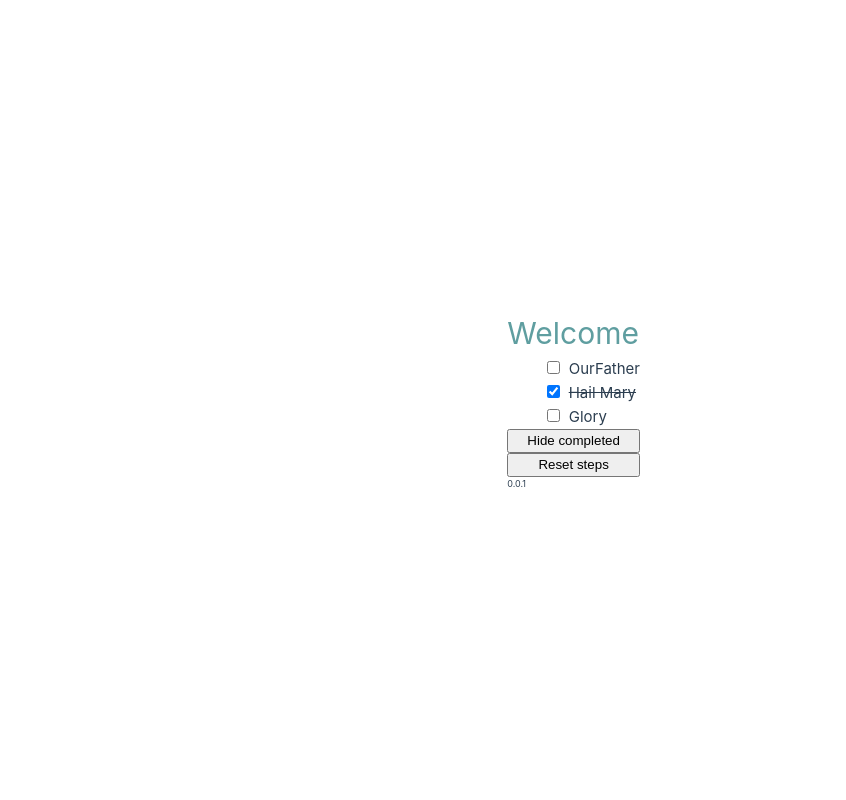
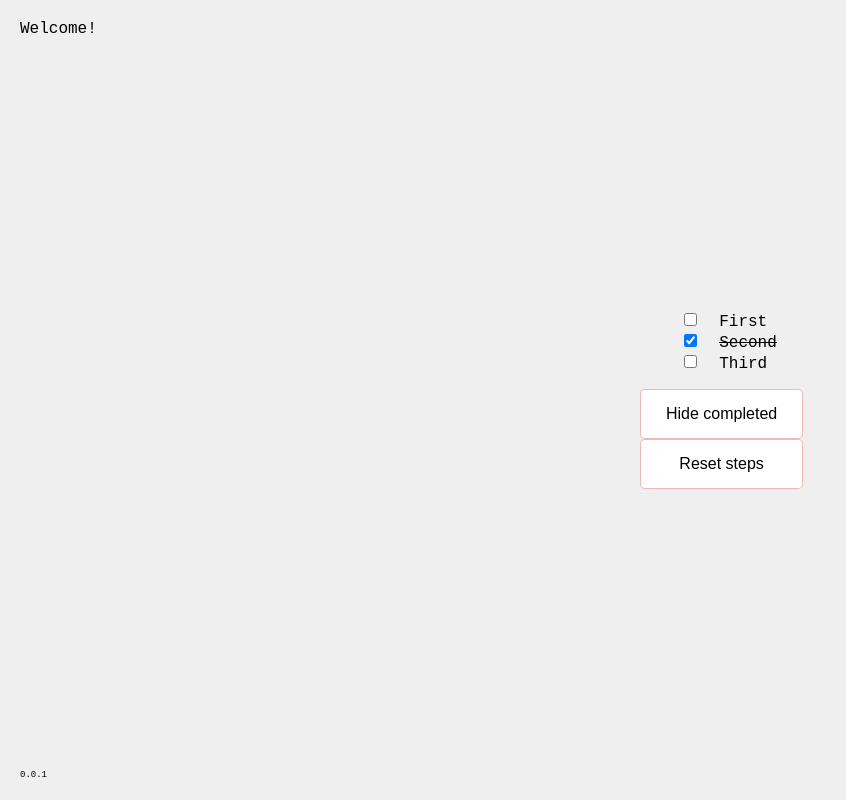
Before and after one commit to sullivant/rosary, a Vue app: page / in a window 1280 px wide. Shown: the whole page, without its empty margins (0-846 px from the left). Built offline with nearby package versions, Linux system fonts and the light colour scheme.

Commit message:
tinkering; learning.

```diff
--- a/src/App.vue
+++ b/src/App.vue
@@ -1,17 +1,15 @@
 <script setup lang="ts">
 import { ref, computed } from 'vue'
-import {version} from '../package.json'
+import { version } from '../package.json'
 import Step from './components/Step.vue'
 
 let stepId = 0 // ID for each step in the rosary
 
-const message = ref('Welcome')
-const titleClass = ref('title')
 const hideCompleted = ref(false)
 const steps = ref([
-  { id: stepId++, text: 'OurFather', done: false },
-  { id: stepId++, text: 'Hail Mary', done: true },
-  { id: stepId++, text: 'Glory', done: false }
+  { id: stepId++, text: 'First', done: false },
+  { id: stepId++, text: 'Second', done: true },
+  { id: stepId++, text: 'Third', done: false }
 ])
 
 const filteredSteps = computed(() => {
@@ -28,7 +26,8 @@ function toggleHideCompleted() {
 </script>
 
 <template>
-  <h1 :class="titleClass">{{ message }}</h1>
+  <div class="logo">Welcome!</div>
+  <span class="appVersion">{{ version }}</span>
   <br />
 
   <ul>
@@ -42,14 +41,27 @@ function toggleHideCompleted() {
   <br />
   <button @click="resetSteps()">Reset steps</button>
   <br />
-  <span class="appVersion">{{ version }}</span>
 </template>
 
 <style>
 .title {
   color: cadetblue;
 }
+.logo {
+  position: fixed;
+  top: 20px;
+  left: 20px;
+  color: #000;
+  display: flex;
+  place-items: center;
+}
 .appVersion {
+  position: fixed;
+  bottom: 20px;
+  left: 20px;
   font-size: xx-small;
+  color: #000;
+  display: flex;
+  place-items: center;
 }
 </style>
--- a/src/assets/base.css
+++ /dev/null
@@ -1,74 +0,0 @@
-/* color palette from <https://github.com/vuejs/theme> */
-:root {
-  --vt-c-white: #ffffff;
-  --vt-c-white-soft: #f8f8f8;
-  --vt-c-white-mute: #f2f2f2;
-
-  --vt-c-black: #181818;
-  --vt-c-black-soft: #222222;
-  --vt-c-black-mute: #282828;
-
-  --vt-c-indigo: #2c3e50;
-
-  --vt-c-divider-light-1: rgba(60, 60, 60, 0.29);
-  --vt-c-divider-light-2: rgba(60, 60, 60, 0.12);
-  --vt-c-divider-dark-1: rgba(84, 84, 84, 0.65);
-  --vt-c-divider-dark-2: rgba(84, 84, 84, 0.48);
-
-  --vt-c-text-light-1: var(--vt-c-indigo);
-  --vt-c-text-light-2: rgba(60, 60, 60, 0.66);
-  --vt-c-text-dark-1: var(--vt-c-white);
-  --vt-c-text-dark-2: rgba(235, 235, 235, 0.64);
-}
-
-/* semantic color variables for this project */
-:root {
-  --color-background: var(--vt-c-white);
-  --color-background-soft: var(--vt-c-white-soft);
-  --color-background-mute: var(--vt-c-white-mute);
-
-  --color-border: var(--vt-c-divider-light-2);
-  --color-border-hover: var(--vt-c-divider-light-1);
-
-  --color-heading: var(--vt-c-text-light-1);
-  --color-text: var(--vt-c-text-light-1);
-
-  --section-gap: 160px;
-}
-
-@media (prefers-color-scheme: dark) {
-  :root {
-    --color-background: var(--vt-c-black);
-    --color-background-soft: var(--vt-c-black-soft);
-    --color-background-mute: var(--vt-c-black-mute);
-
-    --color-border: var(--vt-c-divider-dark-2);
-    --color-border-hover: var(--vt-c-divider-dark-1);
-
-    --color-heading: var(--vt-c-text-dark-1);
-    --color-text: var(--vt-c-text-dark-2);
-  }
-}
-
-*,
-*::before,
-*::after {
-  box-sizing: border-box;
-  margin: 0;
-  position: relative;
-  font-weight: normal;
-}
-
-body {
-  min-height: 100vh;
-  color: var(--color-text);
-  background: var(--color-background);
-  transition: color 0.5s, background-color 0.5s;
-  line-height: 1.6;
-  font-family: Inter, -apple-system, BlinkMacSystemFont, 'Segoe UI', Roboto, Oxygen, Ubuntu,
-    Cantarell, 'Fira Sans', 'Droid Sans', 'Helvetica Neue', sans-serif;
-  font-size: 15px;
-  text-rendering: optimizeLegibility;
-  -webkit-font-smoothing: antialiased;
-  -moz-osx-font-smoothing: grayscale;
-}
--- a/src/assets/main.css
+++ b/src/assets/main.css
@@ -1,35 +1,34 @@
-@import './base.css';
-
 #app {
   max-width: 1280px;
   margin: 0 auto;
   padding: 2rem;
-
   font-weight: normal;
+  display: grid;
+  grid-template-columns: 1fr 1fr;
+  padding: 0 2rem;
 }
 
-a,
-.green {
-  text-decoration: none;
-  color: hsla(160, 100%, 37%, 1);
-  transition: 0.4s;
+
+body {
+  display: flex;
+  place-items: center;
+  text-align: left;
+  background-color: #efefef;
+  margin: 0;
+  padding: 0;
+  box-sizing: border-box;
+  height: 100vh;
+  font-family: IBM Plex Mono, monospace;
 }
 
-@media (hover: hover) {
-  a:hover {
-    background-color: hsla(160, 100%, 37%, 0.2);
-  }
+
+button {
+  background: none;
+  border: none;
+  border: 1px solid rgba(209, 21, 21, 0.3);
+  background-color: #fff;
+  padding: 15px 25px;
+  cursor: pointer;
+  border-radius: 5px;
+  font-size: 16px;
 }
-
-@media (min-width: 1024px) {
-  body {
-    display: flex;
-    place-items: center;
-  }
-
-  #app {
-    display: grid;
-    grid-template-columns: 1fr 1fr;
-    padding: 0 2rem;
-  }
-}
--- a/src/components/Step.vue
+++ b/src/components/Step.vue
@@ -5,7 +5,7 @@ const props = defineProps(['step'])
 <template>
   <li class="no-bullets">
     <input type="checkbox" v-model="step.done" :id="step.id" />&nbsp;
-    <label :class="{ done: step.done }" :for="step.id">{{ step.text }}</label>
+    <label class="step" :class="{ done: step.done }" :for="step.id">{{ step.text }}</label>
   </li>
 </template>
 
@@ -16,4 +16,10 @@ const props = defineProps(['step'])
 .no-bullets {
   list-style-type: none;
 }
+
+/* This will eventually be a 'card' */
+/* .step {
+  margin: 50px 0;
+  font-size: 15px;
+} */
 </style>
```
